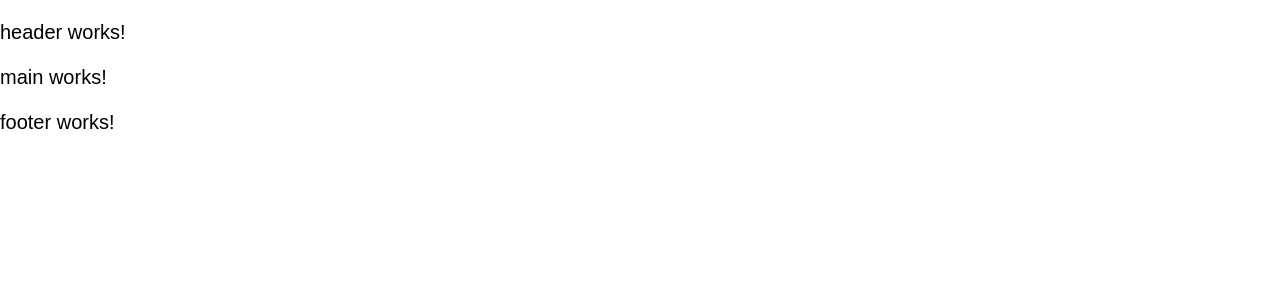
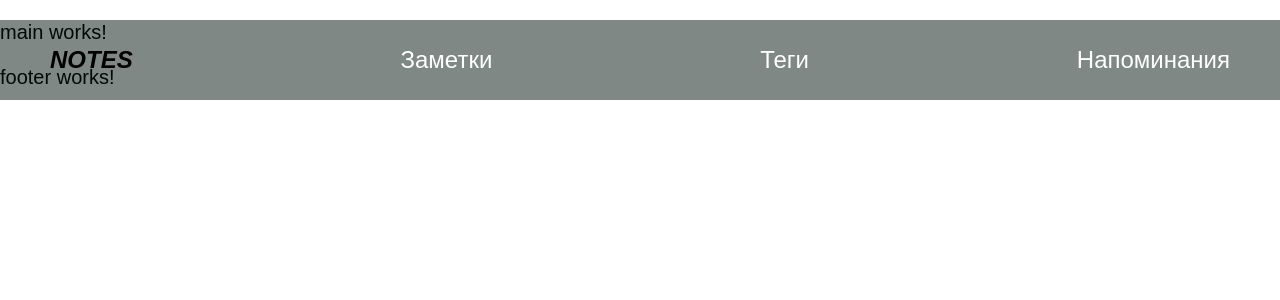
Before and after one commit to RasulGaliev/notes, an Angular app: page / in a window 1280 px wide. Shown: the top 300 px of the page. Built offline with nearby package versions, Linux system fonts and the light colour scheme.

Commit message:
crete header

```diff
--- a/src/app/components/header/header.component.css
+++ b/src/app/components/header/header.component.css
@@ -0,0 +1,46 @@
+.header {
+  position: fixed;
+  z-index: 1000;
+  width: 100%;
+  background-color: rgb(2, 18, 13, 0.5);
+  box-sizing: border-box;
+  padding: 25px 0;
+}
+
+.header-container {
+  display: flex;
+}
+
+.navbar {
+  width: 100%;
+}
+
+.navbar ul {
+  display: flex;
+  justify-content: space-between;
+  align-items: center;
+  margin: 0;
+  padding: 0;
+}
+
+ul {
+  list-style-type: none; /* Убирает маркеры у всех элементов списка */
+}
+
+.navbar a {
+  color: #ffffff;
+  font-size: 24px;
+  font-weight: 500;
+}
+
+.bar {
+  width: 15px;
+  height: 2px;
+  background-color: #fff;
+  margin: 3px 0;
+}
+
+.logo a {
+  color: black;
+  font-weight: bold;
+}
--- a/src/app/components/header/header.component.html
+++ b/src/app/components/header/header.component.html
@@ -1 +1,20 @@
-<p>header works!</p>
+<header class="header">
+  <div class="container header-container">
+    <nav class="navbar">
+      <ul>
+        <li class="nav-item logo">
+          <a class="nav-link " [routerLink]="mainPageUrl"><i>NOTES</i></a>
+        </li>
+        <li class="nav-item">
+          <a class="nav-link" [routerLink]="notesPageUrl">Заметки</a>
+        </li>
+        <li class="nav-item">
+          <a class="nav-link" [routerLink]="tagsUrl">Теги</a>
+        </li>
+        <li class="nav-item">
+          <a class="nav-link" [routerLink]="remindersPageUrl">Напоминания</a>
+        </li>
+      </ul>
+    </nav>
+  </div>
+</header>
--- a/src/app/components/header/header.component.ts
+++ b/src/app/components/header/header.component.ts
@@ -1,12 +1,20 @@
 import { Component } from '@angular/core';
+import {RouterLink} from "@angular/router";
 
 @Component({
   selector: 'app-header',
   standalone: true,
-  imports: [],
+  imports: [
+    RouterLink
+  ],
   templateUrl: './header.component.html',
   styleUrl: './header.component.css'
 })
 export class HeaderComponent {
+  logoUrl: string = './assets/images/logo/logo.svg';
 
+  mainPageUrl: string = '';
+  notesPageUrl: string = 'notes';
+  tagsUrl: string = 'tags';
+  remindersPageUrl: string = 'reminders';
 }
```
